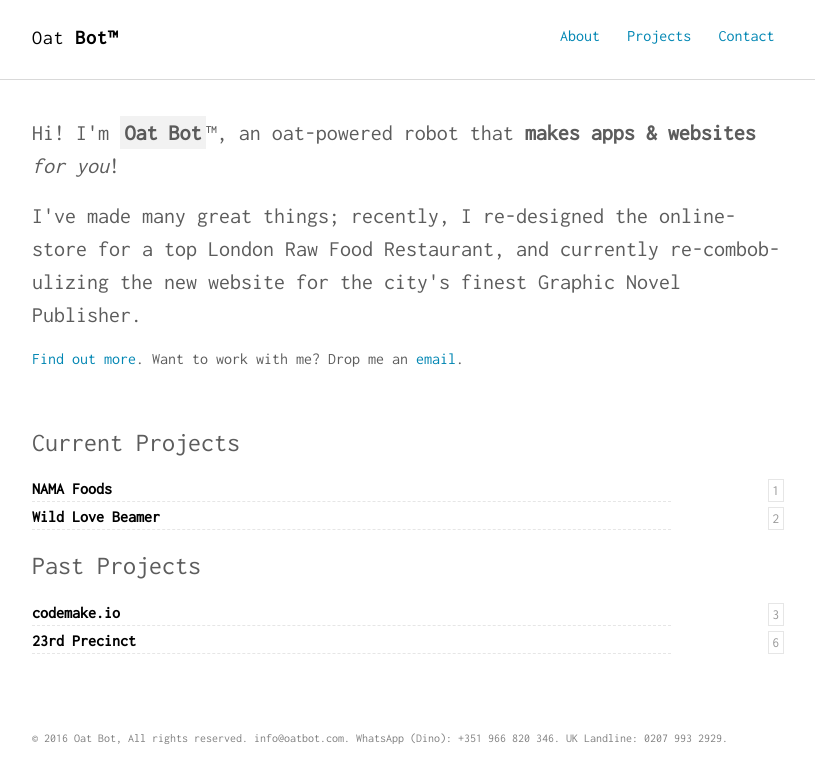
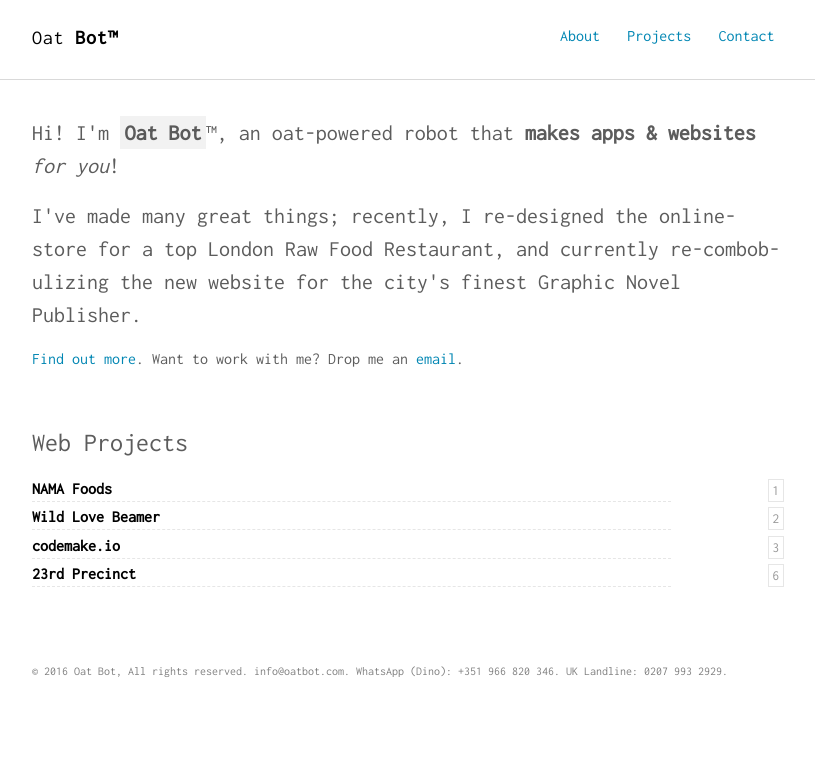
Before and after one commit to dino-koutrouzas/dotcom, a Jekyll site: the page built from index.html, in a window 1280 px wide. Shown: the top 783 px of the page, without its empty margins (232-1047 px from the left). Built offline with Jekyll 4.4.1, drawn with Linux system fonts in a browser that asks for light colours.

Commit message:
Update index.html

```diff
--- a/index.html
+++ b/index.html
@@ -7,16 +7,13 @@ title: Home
 
 <section class="post-list">
   <div class="container">
-    <h2>Current Projects</h2>
+    <h2>Web Projects</h2>
     {% for post in site.posts %}
       {% unless post.next %}
         <!-- <h2 class="category-title">{{ post.date | date: '%Y' }}</h2> -->
       {% else %}
         {% capture year %}{{ post.date | date: '%Y' }}{% endcapture %}
         {% capture nyear %}{{ post.next.date | date: '%Y' }}{% endcapture %}
-        {% if year != nyear %}
-          <h2>Past Projects</h2>
-        {% endif %}
       {% endunless %}
       <article class="post-item">
         <span class="post-meta date-label">{{ post.type }}</span>
```
